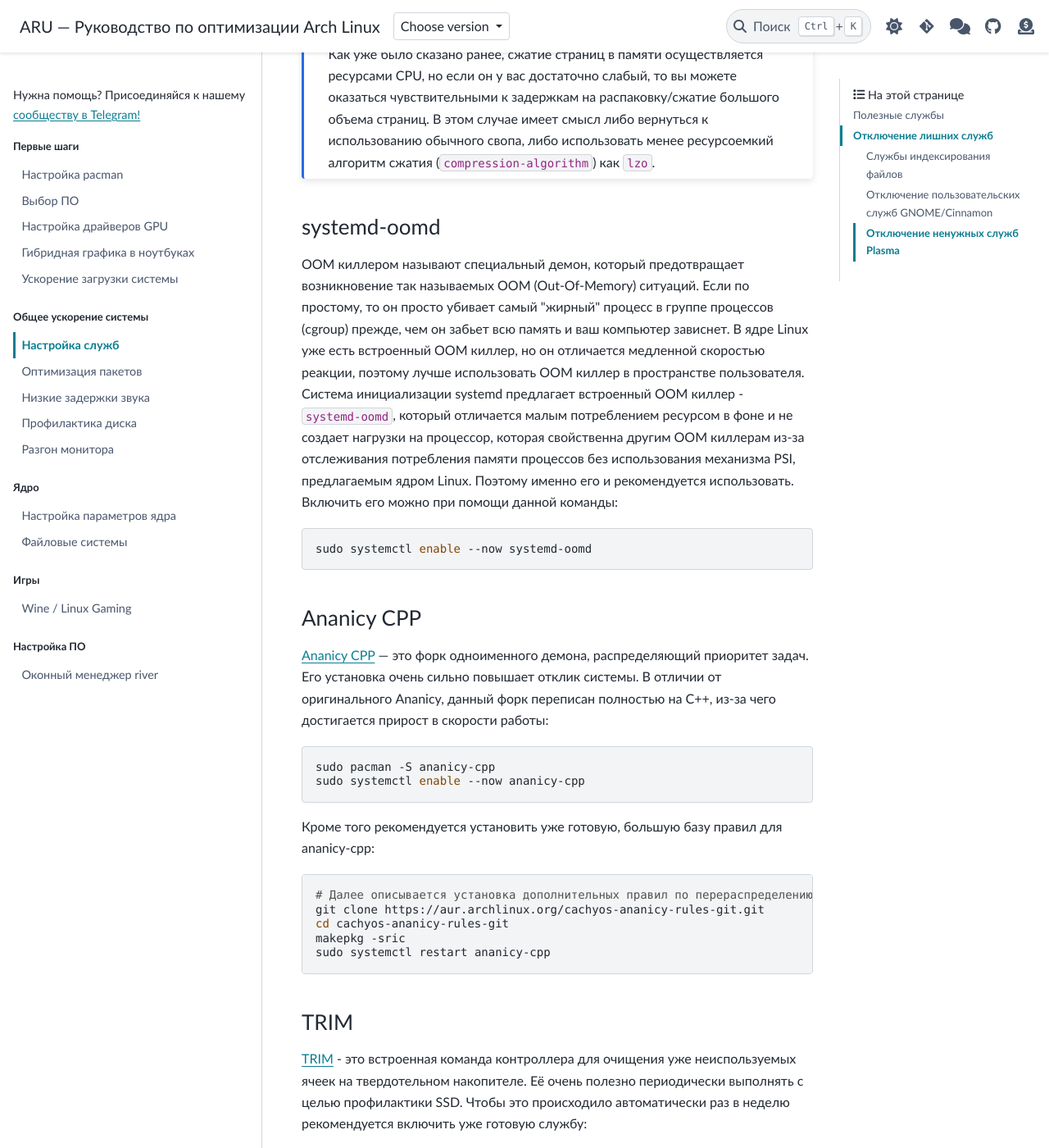
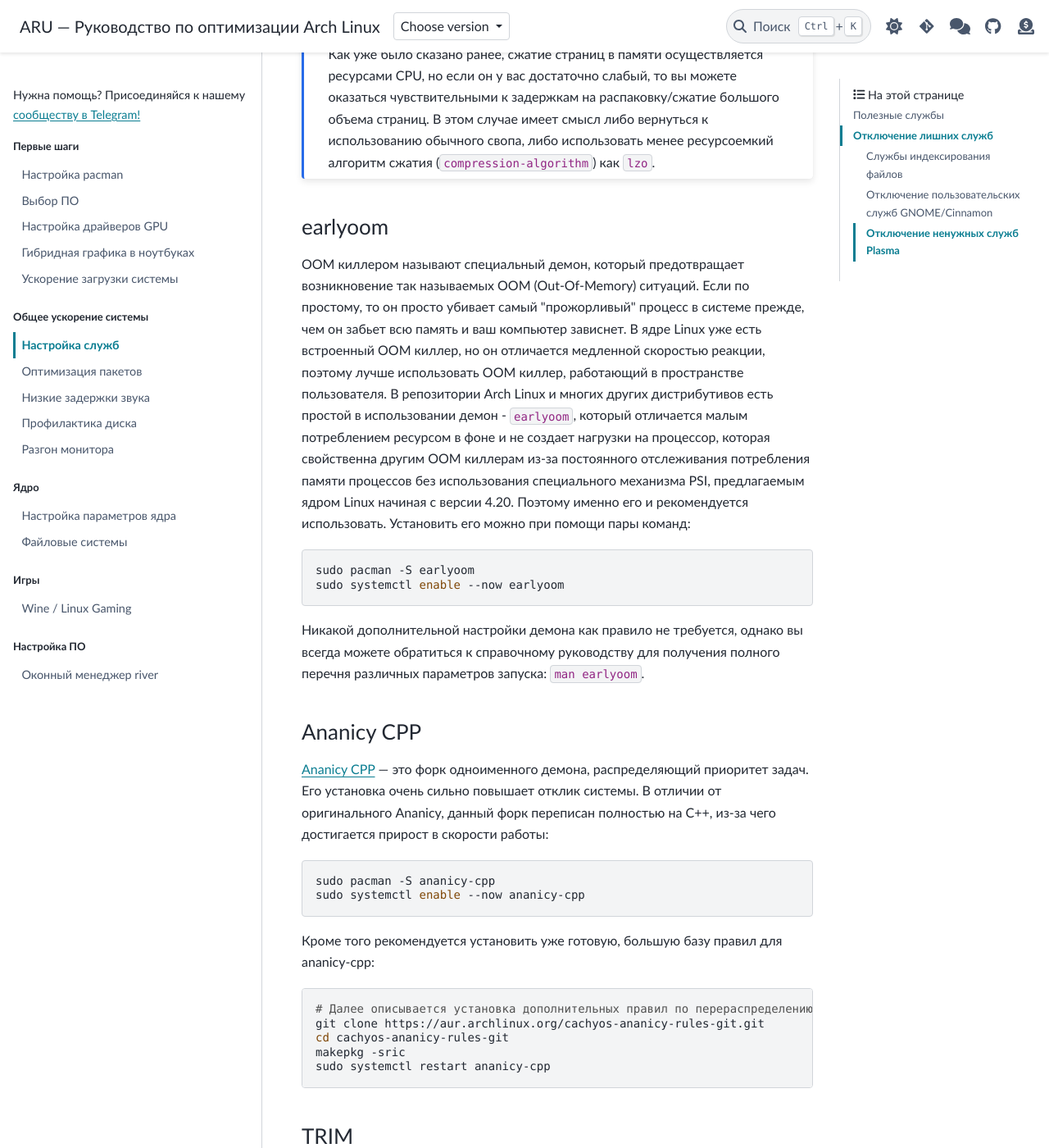
Before and after one commit to ventureoo/ARU, a Sphinx documentation site: the page built from docs/source/services.rst, in a window 1280 px wide and 1400 px high, scrolled down 1311 px. Shown: the whole window at 82% size. Built offline with Sphinx 7.4.7 and the PyData theme 0.15.4, drawn with Linux system fonts in a browser that asks for light colours.

Commit message:
generic-system-acceleration/services: Replace systemd-oomd with earlyoom
systemd-oomd doesn't work out-of-box correctly without extensive
cgroups configuration.

Signed-off-by: Vasiliy Stelmachenok <ventureo@cachyos.org>

```diff
--- a/docs/source/services.rst
+++ b/docs/source/services.rst
@@ -73,28 +73,35 @@
    (``compression-algorithm``) как ``lzo``.
 
 
-.. index:: oom, systemd
+.. index:: oom, earlyoom
 .. _oom_killer:
 
----------------
-systemd-oomd
----------------
+--------
+earlyoom
+--------
 
 OOM киллером называют специальный демон, который предотвращает
 возникновение так называемых OOM (Out-Of-Memory) ситуаций. Если по
-простому, то он просто убивает самый "жирный" процесс в группе
-процессов (cgroup) прежде, чем он забьет всю память и ваш компьютер
-зависнет. В ядре Linux уже есть встроенный OOM киллер, но он
-отличается медленной скоростью реакции, поэтому лучше использовать OOM
-киллер в пространстве пользователя. Система инициализации systemd
-предлагает встроенный OOM киллер - ``systemd-oomd``, который
-отличается малым потреблением ресурсом в фоне и не создает нагрузки на
-процессор, которая свойственна другим OOM киллерам из-за отслеживания
-потребления памяти процессов без использования механизма PSI,
-предлагаемым ядром Linux. Поэтому именно его и рекомендуется
-использовать. Включить его можно при помощи данной команды::
+простому, то он просто убивает самый "прожорливый" процесс в системе
+прежде, чем он забьет всю память и ваш компьютер зависнет. В ядре
+Linux уже есть встроенный OOM киллер, но он отличается медленной
+скоростью реакции, поэтому лучше использовать OOM киллер, работающий в
+пространстве пользователя. В репозитории Arch Linux и многих других
+дистрибутивов есть простой в использовании демон - ``earlyoom``,
+который отличается малым потреблением ресурсом в фоне и не создает
+нагрузки на процессор, которая свойственна другим OOM киллерам из-за
+постоянного отслеживания потребления памяти процессов без
+использования специального механизма PSI, предлагаемым ядром Linux
+начиная с версии 4.20. Поэтому именно его и рекомендуется
+использовать. Установить его можно при помощи пары команд::
 
-  sudo systemctl enable --now systemd-oomd
+  sudo pacman -S earlyoom
+  sudo systemctl enable --now earlyoom
+
+Никакой дополнительной настройки демона как правило не требуется,
+однако вы всегда можете обратиться к справочному руководству для
+получения полного перечня различных параметров запуска: ``man
+earlyoom``.
 
 .. index:: ananicy, cpu, io, renice
 .. _ananicy_cpp:
```
